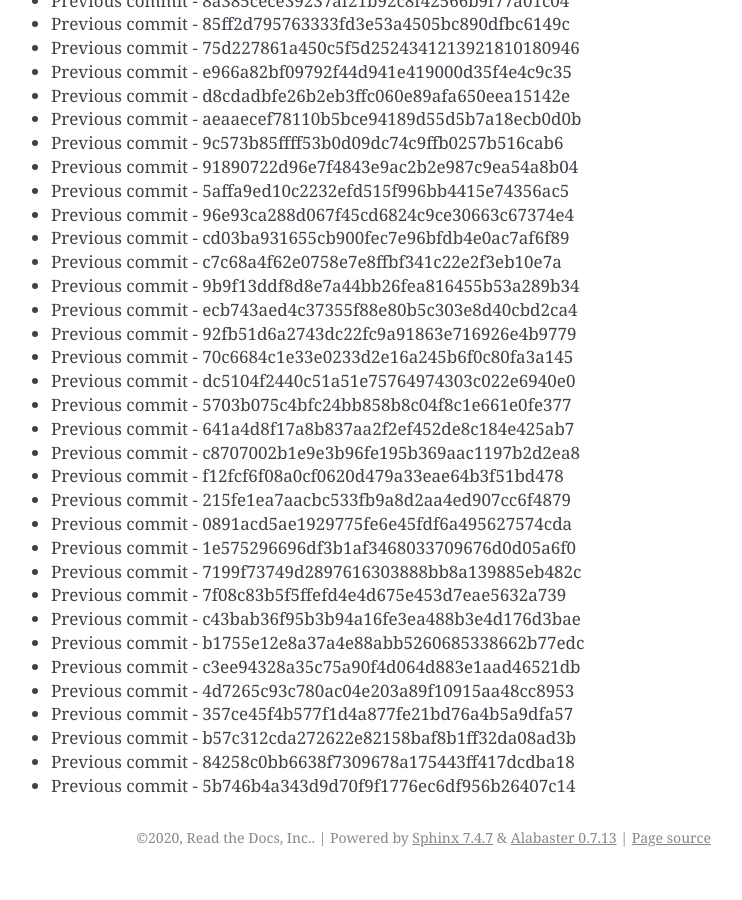
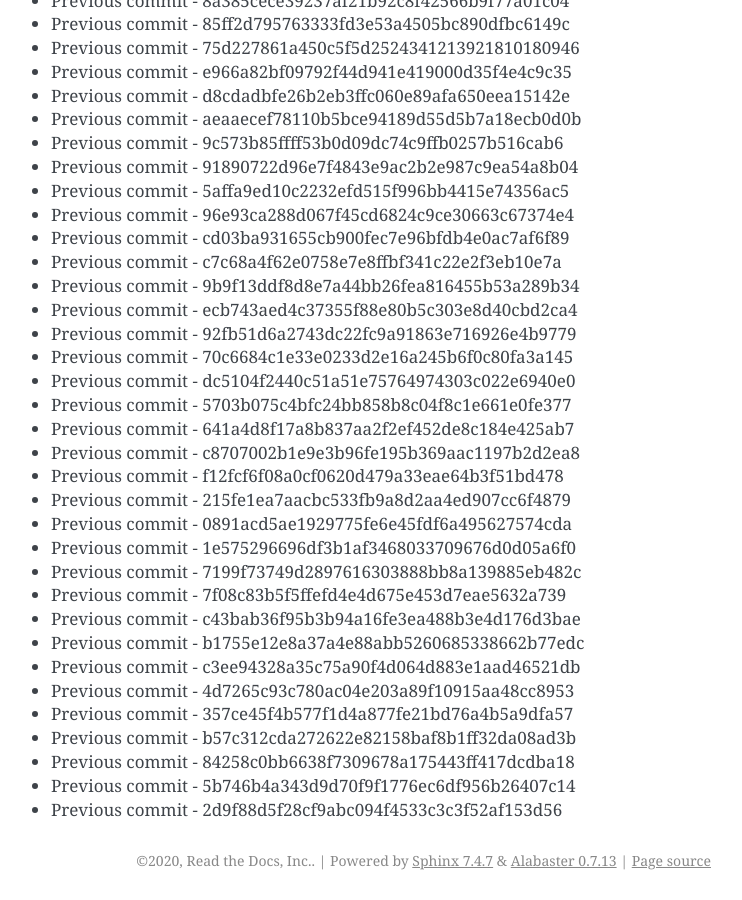
Before and after one commit to readthedocs/rtd-git-stresstest, a Sphinx documentation site: the page built from docs/updates.rst, in a window 1280 px wide and 900 px high, scrolled down 87704 px. Shown: the whole window, without its empty margins (399-1141 px from the left). Built offline with Sphinx 7.4.7, drawn with Linux system fonts in a browser that asks for light colours; before the commit the page ends 88581 px from its top, so only the background shows below that.

Commit message:
Generating commit from previous: 2d9f88d5f28cf9abc094f4533c3c3f52af153d56

```diff
--- a/docs/updates.rst
+++ b/docs/updates.rst
@@ -3717,3 +3717,4 @@ It can be tested for any performance characteristics.
 * Previous commit - b57c312cda272622e82158baf8b1ff32da08ad3b
 * Previous commit - 84258c0bb6638f7309678a175443ff417dcdba18
 * Previous commit - 5b746b4a343d9d70f9f1776ec6df956b26407c14
+* Previous commit - 2d9f88d5f28cf9abc094f4533c3c3f52af153d56
```
